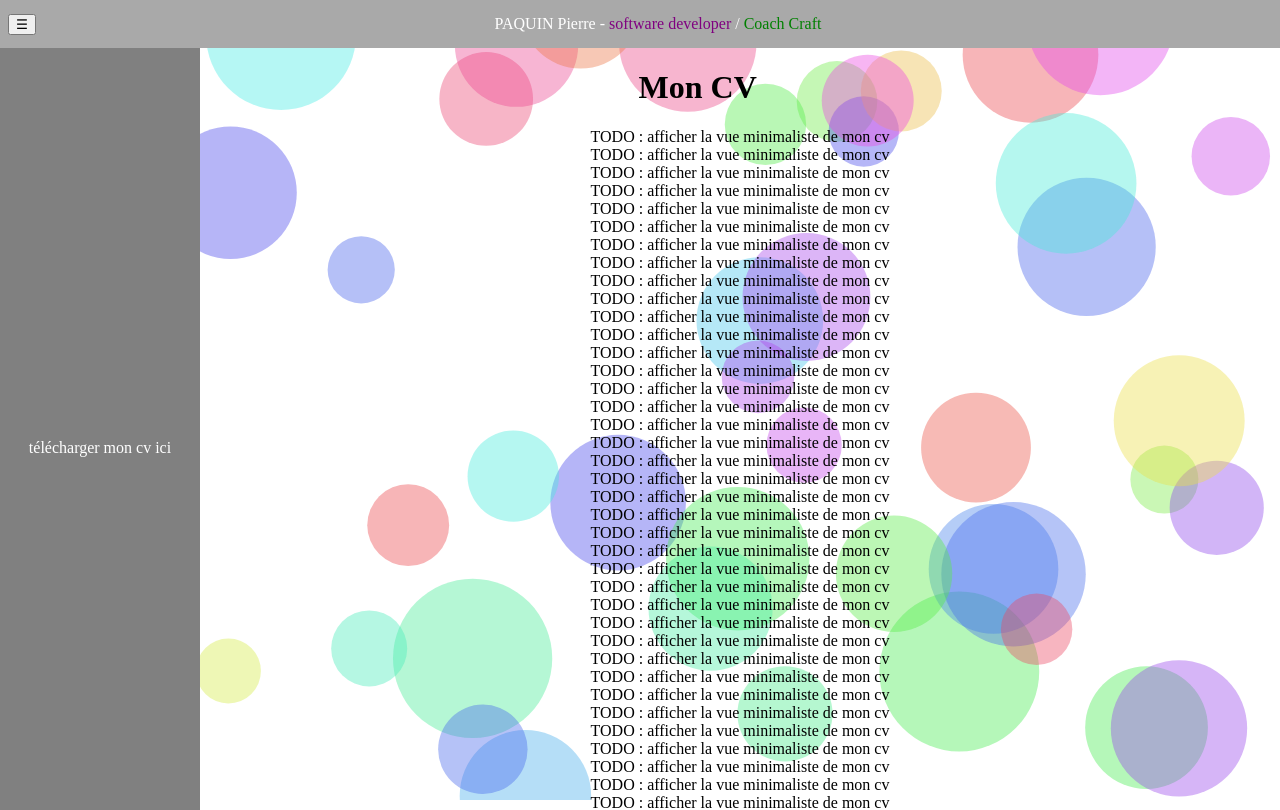
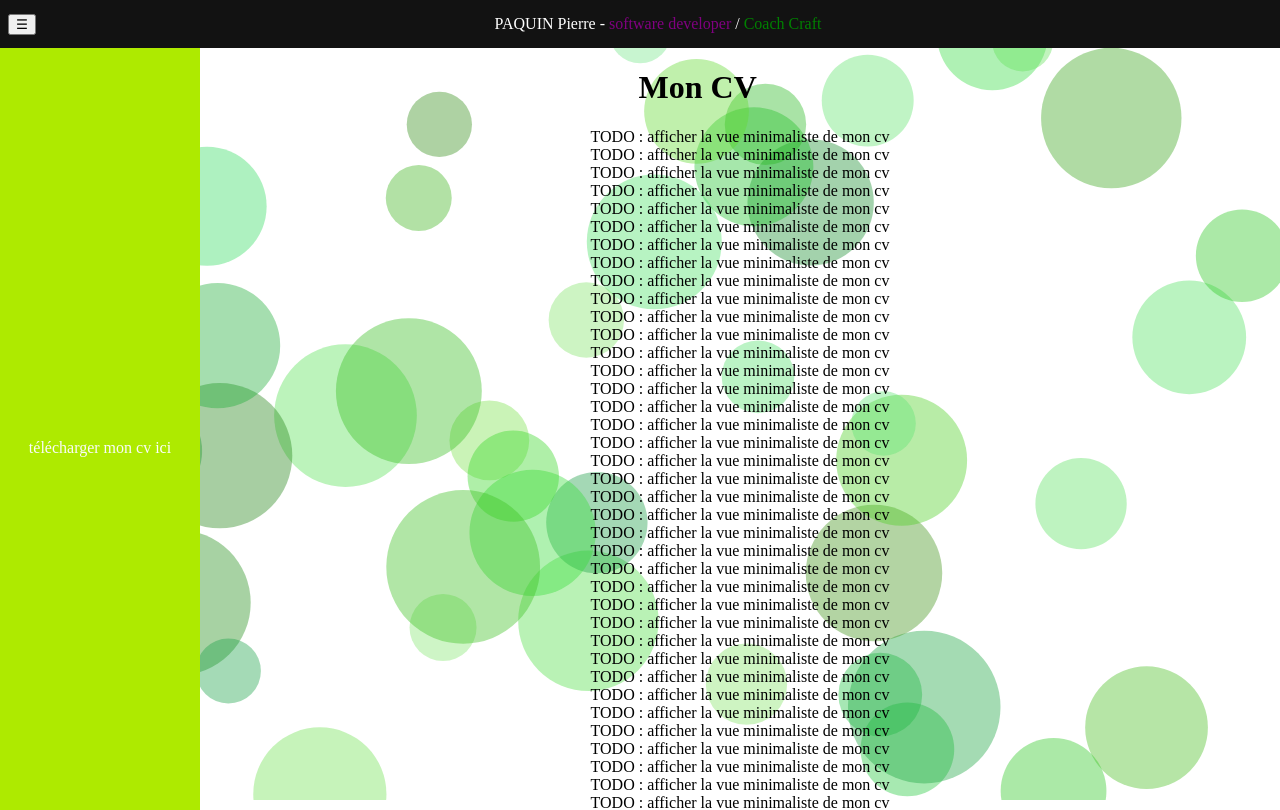
Before and after one commit to paq1/pierre-paquin-frontend, an Angular app: page /cv in a window 1280 px wide. Shown: the top 810 px of the page. Built offline with nearby package versions, Linux system fonts and the light colour scheme.

Commit message:
wip: changement de couleur

```diff
--- a/src/app/pages/cv/cv.component.html
+++ b/src/app/pages/cv/cv.component.html
@@ -1,11 +1,11 @@
 <div>
 
   <div style="position: fixed; width: 200px;height: 100%;">
-    <div style="background-color: grey; position: absolute; top: 0; bottom: 0; left: 0; right: 0; z-index: -1;"></div>
+    <div style="background-color: #AEEA00; position: absolute; top: 0; bottom: 0; left: 0; right: 0; z-index: -1;"></div>
     <div style="display: flex; align-items: center; justify-content: center; height: 100%; position: relative; z-index: 1;">
 
       <!--    TODO : download link-->
-      <span style="color: white;">télécharger mon cv <a class="paq-cursor-hover u-txt-white" routerLink="/cv">ici</a></span>
+      <span style="color: #FAFAFA;">télécharger mon cv <a class="paq-cursor-hover u-txt-white" routerLink="/cv">ici</a></span>
     </div>
   </div>
 
--- a/src/app/pages/shared/menu/menu.component.html
+++ b/src/app/pages/shared/menu/menu.component.html
@@ -1,4 +1,4 @@
-<div style="position:fixed; width: 100%; background-color: darkgrey; z-index: 1000">
+<div style="position:fixed; width: 100%; background-color: #121212; z-index: 1000">
   <div style="display: flex; flex-direction: row; align-items: center; height: 48px">
     <button style="margin-left: 8px" (click)="onClickMenuBurger()">☰</button>
     <div style="display: flex; justify-content: center; align-items: center; width: 100%">
--- a/src/app/pages/shared/menu/menu.component.scss
+++ b/src/app/pages/shared/menu/menu.component.scss
@@ -4,5 +4,6 @@
 
   &:hover {
     cursor: pointer;
+    color: #AEEA00;
   }
 }
--- a/src/app/pages/shared/procedural-bg/procedural-bg.component.ts
+++ b/src/app/pages/shared/procedural-bg/procedural-bg.component.ts
@@ -1,4 +1,4 @@
-import { Component, ElementRef, OnInit, ViewChild, HostListener, OnDestroy } from '@angular/core';
+import {Component, ElementRef, HostListener, OnDestroy, OnInit, ViewChild} from '@angular/core';
 
 interface Particle {
   x: number;
@@ -15,7 +15,7 @@ interface Particle {
   styleUrl: './procedural-bg.component.scss'
 })
 export class ProceduralBgComponent implements OnInit, OnDestroy {
-  @ViewChild('canvas', { static: true }) canvasRef!: ElementRef<HTMLCanvasElement>;
+  @ViewChild('canvas', {static: true}) canvasRef!: ElementRef<HTMLCanvasElement>;
   private ctx!: CanvasRenderingContext2D;
   private width = 0;
   private height = 0;
@@ -40,6 +40,7 @@ export class ProceduralBgComponent implements OnInit, OnDestroy {
 
   @HostListener('window:resize')
   onResize() {
+    console.log('resize');
     const canvas = this.canvasRef.nativeElement;
     this.width = window.innerWidth;
     this.height = window.innerHeight;
@@ -52,14 +53,17 @@ export class ProceduralBgComponent implements OnInit, OnDestroy {
   }
 
   private initParticles(count: number) {
-    this.particles = Array.from({ length: count }, () => ({
-      x: Math.random() * this.width,
-      y: Math.random() * this.height,
-      r: 30 + Math.random() * 50, // rayon
-      dx: (Math.random() - 0.5) * 0.5, // vitesse x
-      dy: (Math.random() - 0.5) * 0.5, // vitesse y
-      color: `hsla(${Math.random() * 360}, 80%, 60%, 0.4)`
-    }));
+    this.particles = Array.from({length: count}, () => {
+      const hue = 100 + Math.random() * 40; // vert clair à vert foncé
+      return {
+        x: Math.random() * this.width,
+        y: Math.random() * this.height,
+        r: 30 + Math.random() * 50, // rayon
+        dx: (Math.random() - 0.5) * 0.5, // vitesse x
+        dy: (Math.random() - 0.5) * 0.5, // vitesse y
+        color: `hsla(${hue}, 70%, ${30 + Math.random() * 40}%, 0.4)`
+      }
+    });
   }
 
   private loop = () => {
```
